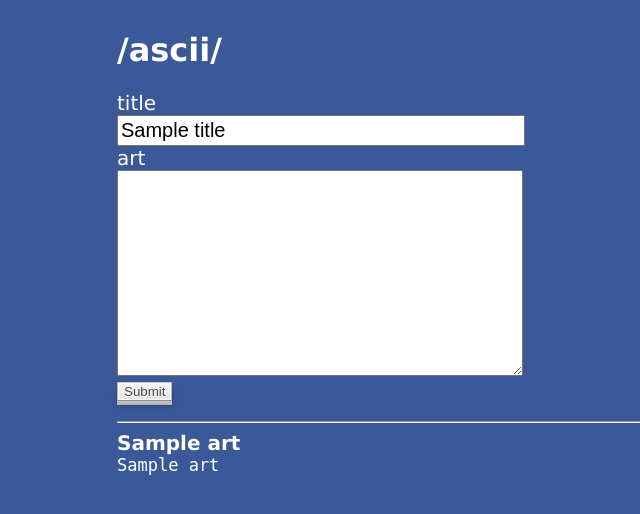
After one commit to vjdhama/dhamajinja, a Python web app: template templates/ascii.html in a window 1280 px wide. The commit adds this page. Shown: the top 514 px of the page, without its empty margins (123-763 px from the left). Run offline with Jinja, Linux system fonts and the light colour scheme; the template is opened without the code that fills it: most values are stand-ins (such as "Sample title", 1, 10 or a date in 2020).

Commit message:
ASCII ART page added

```diff
--- /dev/null
+++ b/templates/ascii.html
@@ -0,0 +1,136 @@
+<!DOCTYPE html>
+<html>
+    <head>
+        <title>/ascii/</title>
+    </head>
+    <style type = "text/css">
+        body{
+            color : white;
+            background-color:  #3b5999;
+            font-family : verdana;
+            width : 800px;
+            margin : 0 auto;
+            padding : 10px;
+        }
+        h1{
+            color : white;
+        }
+        .error{
+            color : red;
+        }
+        label{
+            display: block;
+            font-size : 20px;
+        }
+        input[type=text]{
+            width : 400px;
+            font-size : 20px;
+            padding : 2px;
+        }
+        textarea{
+            width : 400px;
+            height : 200px;
+            font-size : 17px;
+            font-family : monospace;
+        }
+        input [type=submit]{
+            font-family: "Helvetica", Helvetica, sans-serif;
+            font-weight: bold;
+            font-size: 24px;
+            text-decoration: none;
+            border-radius: 3px;
+            -moz-border-radius: 3px;
+            -webkit-border-radius: 3px;
+            padding: 8px 19px;
+        }
+        input:before, input:after {
+            height: 29px;
+            width: 1px;
+            content: '';
+            position: absolute;
+            margin-top: -5px;
+        }
+        input:before { margin-right: 19px; }
+        input:after { margin-left: 19px; }
+        @-moz-document url-prefix() { input:before { margin-left: -20px; } }
+        input:active:before, input:active:after { display: none; }
+
+        hr{
+            margin-top : 20px;
+        }
+        .art + .art {
+            margin-top : 20px;
+        }
+        .art-title{
+            font-weight : bold;
+            font-size : 20px;
+        }
+        .art-body{
+            margin : 0;
+            font-size : 17px;
+        }
+        .white {
+            color: #4A4A4A;
+            text-shadow: 0 1px 0 white;
+            background-color: #F1F1F1;
+            background-image: -moz-linear-gradient(100% 100% 90deg, #E0E0E0, #F6F6F6);
+            background-image: -webkit-gradient(linear, 0% 0%, 0% 100%, from(#F6F6F6), to(#E0E0E0));
+            border: 1px solid #B2B2B2;
+            border-top: 1px solid #C9C9C9;
+            border-bottom: 1px solid #8F8F8F;
+            -webkit-box-shadow: 0 1px 0 #C0C0C0, 0 2px 0 #BFBFBF, 0 3px 0 #BBBBBB, 0 4px 0 #B0B0B0, 0 5px 5px rgba(0,0,0,0.25), inset 0 0 2px 1px rgba(255,255,255,0.9);
+            -moz-box-shadow: 0 1px 0 #C0C0C0, 0 2px 0 #BFBFBF, 0 3px 0 #BBBBBB, 0 4px 0 #B0B0B0, 0 5px 5px rgba(0,0,0,0.25), inset 0 0 2px 1px rgba(255,255,255,0.9);
+            box-shadow: 0 1px 0 #C0C0C0, 0 2px 0 #BFBFBF, 0 3px 0 #BBBBBB, 0 4px 0 #B0B0B0, 0 5px 5px rgba(0,0,0,0.25), inset 0 0 2px 1px rgba(255,255,255,0.9);
+        }
+        .white:after {
+            background-image: -moz-linear-gradient(100% 100% 90deg, #8F8F8F, #C9C9C9);
+            background-image: -webkit-gradient(linear, 0% 0%, 0% 100%, from(#C9C9C9), to(#8F8F8F));
+        }
+        .white:before {
+            background-image: -moz-linear-gradient(100% 100% 90deg, #8F8F8F, #C9C9C9);
+            background-image: -webkit-gradient(linear, 0% 0%, 0% 100%, from(#C9C9C9), to(#8F8F8F));
+        }
+        .white:hover {
+            -webkit-box-shadow: 0 1px 0 #C0C0C0, 0 2px 0 #BFBFBF, 0 3px 0 #BBBBBB, 0 4px 0 #B0B0B0, 0 5px 9px rgba(0,0,0,0.3), inset 0 0 2px 1px rgba(255,255,255,0.9);
+            -moz-box-shadow: 0 1px 0 #C0C0C0, 0 2px 0 #BFBFBF, 0 3px 0 #BBBBBB, 0 4px 0 #B0B0B0, 0 5px 9px rgba(0,0,0,0.3), inset 0 0 2px 1px rgba(255,255,255,0.9);
+            box-shadow: 0 1px 0 #C0C0C0, 0 2px 0 #BFBFBF, 0 3px 0 #BBBBBB, 0 4px 0 #B0B0B0, 0 5px 9px rgba(0,0,0,0.3), inset 0 0 2px 1px rgba(255,255,255,0.9);
+            color: black;
+        }
+        .white:active {
+            -webkit-box-shadow: 0 1px 0 #BBBBBB, 0 2px 0 #B0B0B0, 0 3px 5px rgba(0,0,0,0.25), inset 0 0 2px 1px rgba(255,255,255,0.9);
+            -moz-box-shadow: 0 1px 0 #BBBBBB, 0 2px 0 #B0B0B0, 0 3px 5px rgba(0,0,0,0.25), inset 0 0 2px 1px rgba(255,255,255,0.9);
+            box-shadow: 0 1px 0 #BBBBBB, 0 2px 0 #B0B0B0, 0 3px 5px rgba(0,0,0,0.25), inset 0 0 2px 1px rgba(255,255,255,0.9);
+            position: relative;
+            top: 2px;
+        }
+        .white.pressin:active {
+            background-image: -moz-linear-gradient(100% 100% 90deg, #F6F6F6, #E0E0E0);
+            background-image: -webkit-gradient(linear, 0% 0%, 0% 100%, from(#E0E0E0), to(#F6F6F6));
+        }
+
+    </style>
+    <body>
+        <h1>/ascii/</h1>
+        <form method = "post">
+            <label>
+                <div>title</div>
+                <input type = "text" name = "title" value = "{{title}}">
+            </label>
+            <label>
+                <div>art</div>
+                <textarea name = "art" value = "{{art}}"></textarea>
+            </label>
+            <div class = "error">{{error}}</div>
+            <input class="white" type = "submit" value = "Submit">
+        </form>
+        <hr>
+
+        {% for art in arts %}
+            <div class = "art">
+                <div class = "art-title">{{art.title}}</div>
+                <pre class = "art-body">{{art.art}}</pre>
+            </div>
+        {% endfor %}
+
+    </body>
+</html>
--- a/templates/index.html
+++ b/templates/index.html
@@ -1,9 +1,9 @@
 <!DOCTYPE html>
 <html>
     <head>
-        <title>Look Ma, I'm using Jinja!</title>
+        <title>/ascii/</title>
     </head>
     <body>
-        Hi there - I'm {{ name }}, and I {{ verb }} programming!
+        <h1>/ascii/</h1>
     </body>
 </html>
```
Also changed, not shown: main.py (+45 -2 lines), templates/base.html (+8 -2 lines), 1 other file.
